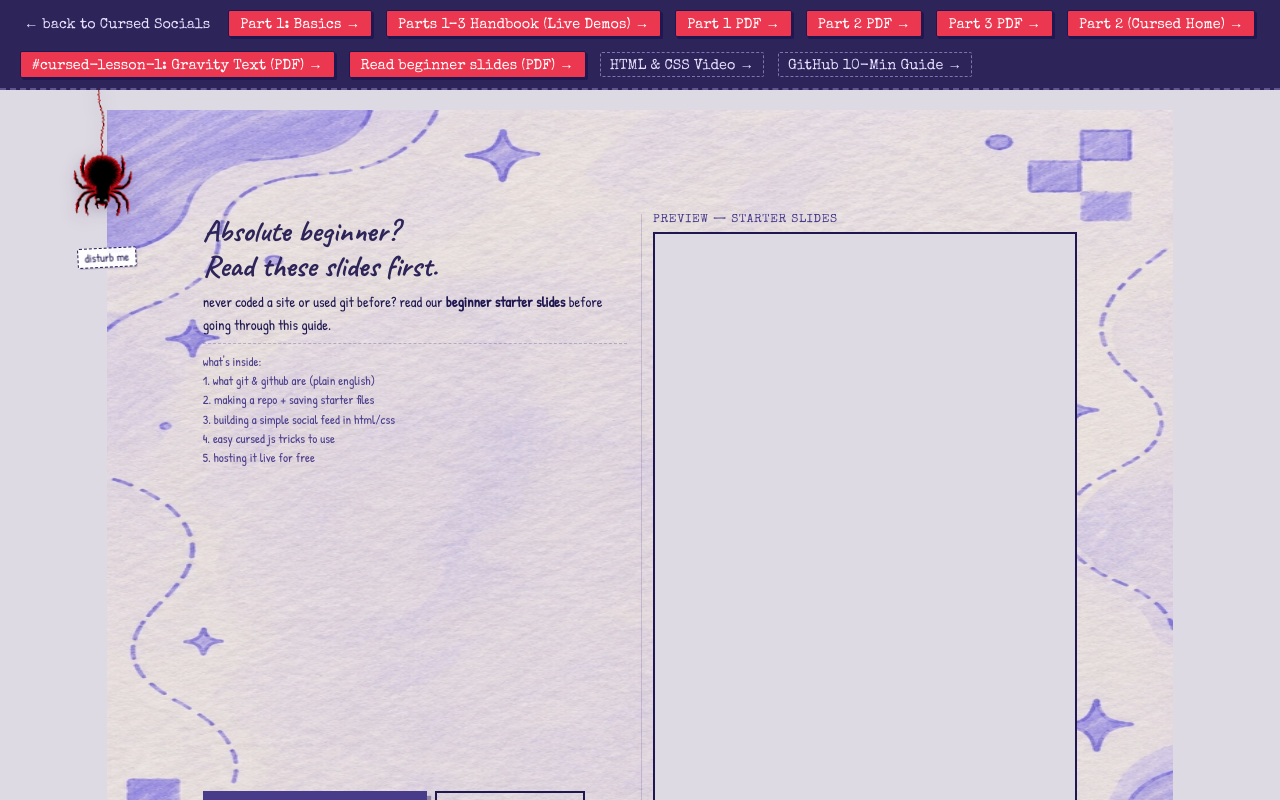
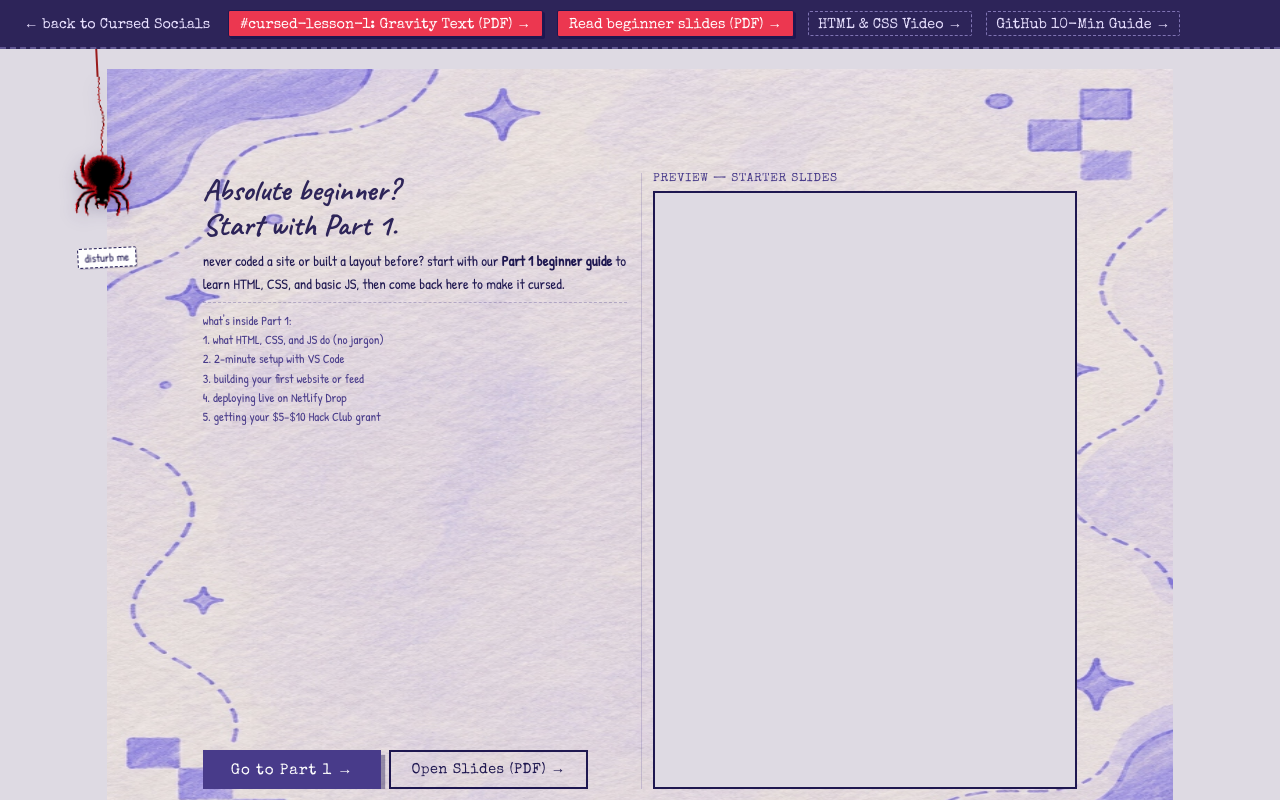
Before and after one commit to priyanshusingh1234/Cursed-Socials, a Next.js app: page /guide in a window 1280 px wide. Shown: the top 800 px of the page. Built offline with nearby package versions, Linux system fonts and the light colour scheme; a web font is replaced by a local one.

Commit message:
final push

```diff
--- a/src/app/guide/page.js
+++ b/src/app/guide/page.js
@@ -17,39 +17,6 @@ export default function GuidePage() {
       <SpiderHang />
       <div className="topbar">
         <Link href="/">← back to Cursed Socials</Link>
-        <Link href="/intro" className="topbar-beginner-tab">
-          Part 1: Basics →
-        </Link>
-        <Link href="/handbook" className="topbar-beginner-tab">
-          Parts 1–3 Handbook (Live Demos) →
-        </Link>
-        <a
-          href="/part-1-guide.pdf"
-          target="_blank"
-          rel="noopener noreferrer"
-          className="topbar-beginner-tab"
-        >
-          Part 1 PDF →
-        </a>
-        <a
-          href="/part-2-guide.pdf"
-          target="_blank"
-          rel="noopener noreferrer"
-          className="topbar-beginner-tab"
-        >
-          Part 2 PDF →
-        </a>
-        <a
-          href="/part-3-guide.pdf"
-          target="_blank"
-          rel="noopener noreferrer"
-          className="topbar-beginner-tab"
-        >
-          Part 3 PDF →
-        </a>
-        <Link href="/" className="topbar-beginner-tab">
-          Part 2 (Cursed Home) →
-        </Link>
         <a
           href="/cursed-lesson-1-gravity-text.pdf"
           target="_blank"
@@ -89,34 +56,33 @@ export default function GuidePage() {
           <div className="vr"></div>
           <div className="fc fc-2 mobile-unstack-why">
             <div className="col teen-col-fix">
-              <div className="h2">Absolute beginner?<br />Read these slides first.</div>
+              <div className="h2">Absolute beginner?<br />Start with Part 1.</div>
               <div className="body">
-                never coded a site or used git before? read our <strong>beginner starter slides</strong> before going through this guide.
+                never coded a site or built a layout before? start with our <strong>Part 1 beginner guide</strong> to learn HTML, CSS, and basic JS, then come back here to make it cursed.
               </div>
               <hr className="hr" />
               <div className="body-sm" style={{ lineHeight: 1.55 }}>
-                what&apos;s inside:<br />
-                1. what git &amp; github are (plain english)<br />
-                2. making a repo + saving starter files<br />
-                3. building a simple social feed in html/css<br />
-                4. easy cursed js tricks to use<br />
-                5. hosting it live for free
+                what&apos;s inside Part 1:<br />
+                1. what HTML, CSS, and JS do (no jargon)<br />
+                2. 2-minute setup with VS Code<br />
+                3. building your first website or feed<br />
+                4. deploying live on Netlify Drop<br />
+                5. getting your $5–$10 Hack Club grant
               </div>
               <div style={{ display: 'flex', gap: '8px', flexWrap: 'wrap', marginTop: 'auto' }}>
+                <Link
+                  href="/intro"
+                  className="cta-btn"
+                >
+                  Go to Part 1 →
+                </Link>
                 <a
                   href="/beginner-guide.pdf"
                   target="_blank"
                   rel="noopener noreferrer"
-                  className="cta-btn"
+                  className="cta-btn-outline"
                 >
                   Open Slides (PDF) →
-                </a>
-                <a
-                  href="/beginner-guide.pdf"
-                  download="cursed-socials-beginner-guide.pdf"
-                  className="cta-btn-outline"
-                >
-                  Download PDF
                 </a>
               </div>
             </div>
```
Also changed, not shown: src/app/intro/intro.css (+0 -16 lines).
